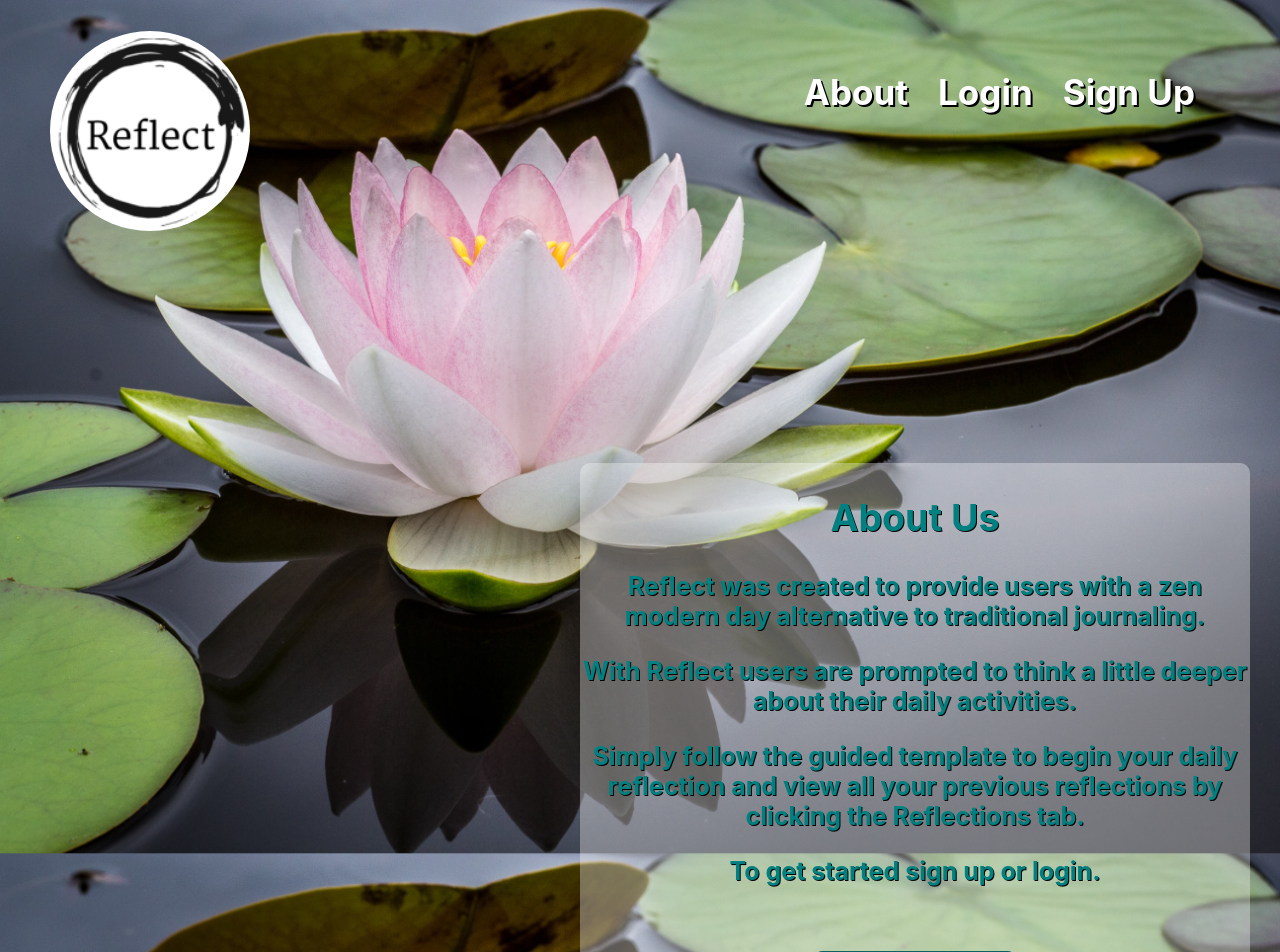
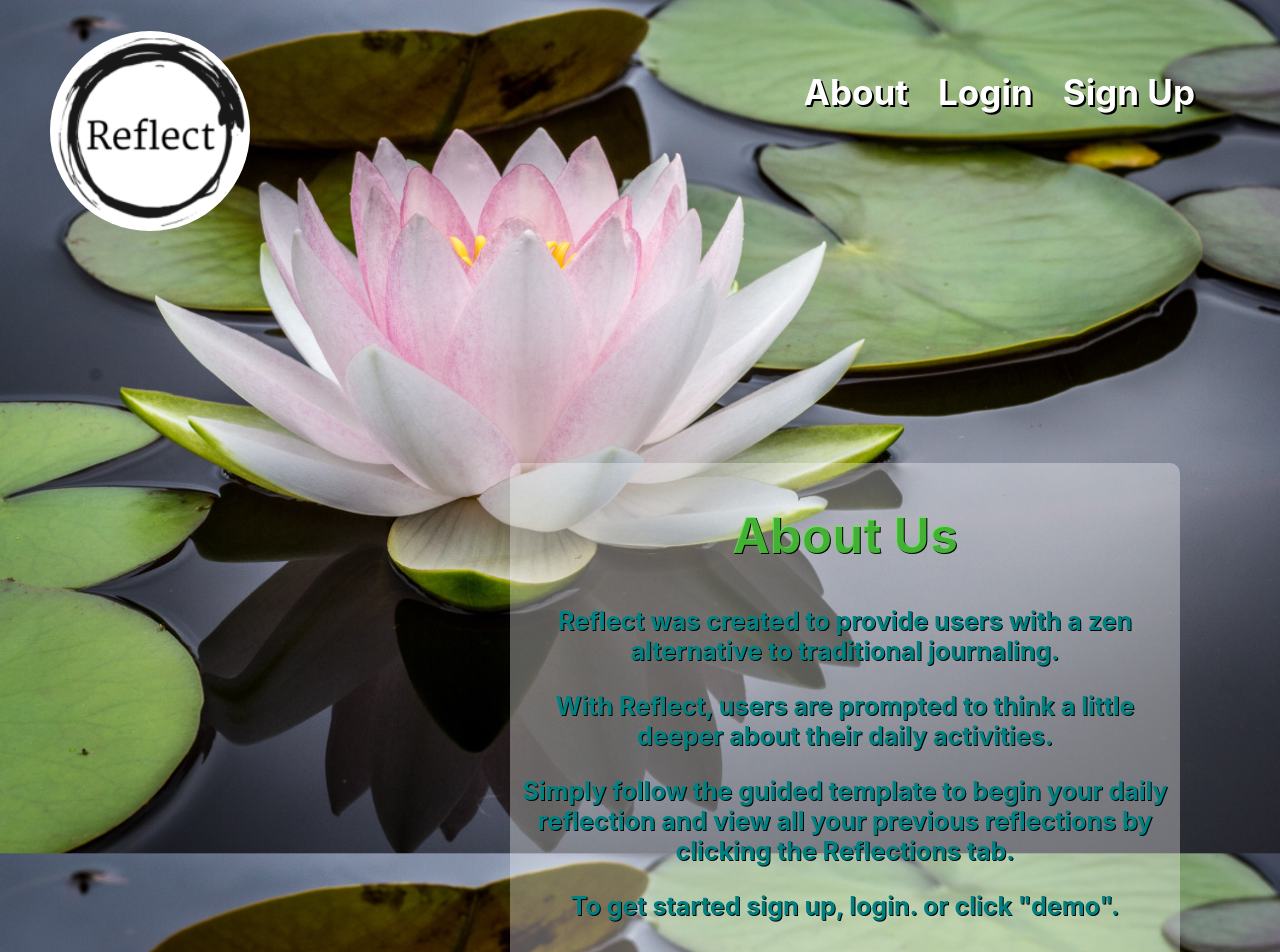
Before and after one commit to Esperac25/reflect-client, a React (Create React App) app: page /about in a window 1280 px wide. Shown: the top 952 px of the page. Built offline with nearby package versions, Linux system fonts and the light colour scheme; a web font is replaced by a local one.

Commit message:
finishing styling changes

```diff
--- a/src/Components/About/About.css
+++ b/src/Components/About/About.css
@@ -0,0 +1,28 @@
+.about-form{
+    border-radius: 10px;
+    background-color: rgba(255, 255, 255, 0.336);
+    font-weight: bold;
+    color: teal;
+    text-shadow: 1px 1px black;
+}
+
+.about-form h1{
+    color: rgba(90, 238, 70, 0.747);
+}
+
+@media all and (min-width: 700px){
+    .about-form{
+        float: right;
+        margin-top: 250px;
+        margin-right: 100px;
+        width: 670px;
+        height: 700px;
+        font-size: 25px;
+        margin-bottom: 50px;
+    }
+    .about-form h1{
+        color: rgba(90, 238, 70, 0.747);
+        font-size: 50px;
+    }
+
+}
--- a/src/Components/About/About.js
+++ b/src/Components/About/About.js
@@ -1,17 +1,21 @@
 import React, { Component } from 'react';
 import { Link } from 'react-router-dom';
+import Demo from '../Demo/Demo'
+import './About.css';
 
 export default class About extends Component{
     render(){
         return(
-            <article id='about' className='form'>
+            <article id='about' className='about-form'>
                 <h1>About Us</h1>
-                <p>Reflect was created to provide users with a zen modern day alternative to traditional journaling.</p>
-                <p>With Reflect users are prompted to think a little deeper about their daily activities.</p>
+                <p>Reflect was created to provide users with a zen alternative to traditional journaling.</p>
+                <p>With Reflect, users are prompted to think a little deeper about their daily activities.</p>
                 <p>Simply follow the guided template to begin your daily reflection and view all your previous reflections by clicking the Reflections tab.</p>
-                <p>To get started sign up or login.</p>
+                <p>To get started sign up, login. or click "demo".</p>
                 <br></br>
-                <Link to='/sign-up'><button type='submit'>Sign Up</button></Link>
+                <Demo history={this.props.history}/>
+                <br></br>
+                <Link to='/signup'><button type='submit'>Sign Up</button></Link>
                 <br></br>
                 <Link to='/login'><button type='submit'>Login</button></Link>
             </article>
--- a/src/Components/Add/Add.css
+++ b/src/Components/Add/Add.css
@@ -22,6 +22,10 @@ label {
 	line-height: 1em;
 }
 
+label {
+	color: teal;
+}
+
 
 .add-form {
 	border-radius: 10px;
@@ -31,14 +35,13 @@ label {
 	text-shadow: 2px 2px rgb(0, 0, 0);
 }
 .add-form h2{
-	color: rgb(14, 13, 13);
 	padding-top: 10px;
 	text-shadow: 1px 1px 1px 1px rgb(245, 241, 241);
 }
 .add-form p{
-    color: rgb(245, 245, 245);
+    color: black;
     font-size: 20px;
-    text-shadow: 1px 1px 1px 1px rgb(0, 0, 0);
+    text-shadow: 1px 1px white;
 }
 
 @media all and (min-width: 700px) {
--- a/src/Components/Add/Add.js
+++ b/src/Components/Add/Add.js
@@ -10,11 +10,12 @@ export default class Add extends Component{
     state = {
         error: null,
         newReflection: {},
+        image_url: '',
     };
 
     handleChange(e){
         this.setState({
-            newReflection: {...this.state.newReflection, [e.target.name]: e.target.value},
+            newReflection: {...this.state.newReflection, image_url: e.target.value , [e.target.name]: e.target.value},
         })
     }
     handleCancel = () => {
@@ -64,7 +65,7 @@ export default class Add extends Component{
                 <br></br>
                 <label htmlFor='image_url'>Add a picture:</label>
                 <br></br>
-                <input className='input' name='image_url' type='text' onChange={(e) => this.handleChange(e)}/>
+                <input className='input' name='image_url' value={this.state.image_url} type='text' onChange={(e) => this.handleChange(e)}/>
                 <br></br>
                 <br></br>
                 <label htmlFor='description'>Description:</label>
--- a/src/Components/Home/Home.css
+++ b/src/Components/Home/Home.css
@@ -2,7 +2,8 @@
     border-radius: 10px;
     background-color: rgba(255, 255, 255, 0.336);
     font-weight: bold;
-    color: black;
+    color: teal;
+    text-shadow: 1px 2px black;
     font-size: 20px;
 }
 h2{
@@ -18,11 +19,11 @@ h2{
         margin-top: 250px;
         margin-right: -100px;
         width: 670px;
-        height: 630px;
+        height: 670px;
         font-size: 25px;
         margin-bottom: 100px;
     }
     h2{
-        font-size: 40px;
+        font-size: 50px;
     }
 }
--- a/src/Components/LandingPage/LandingPage.css
+++ b/src/Components/LandingPage/LandingPage.css
@@ -10,7 +10,7 @@
     .quote{
         float: right;
         margin-top: 350px;
-        margin-right: 30px;
+        margin-right: 120px;
         width: 650px;
         height: 350px;
         font-size: 25px;
--- a/src/Components/Login/Login.css
+++ b/src/Components/Login/Login.css
@@ -9,13 +9,15 @@ input{
     border-radius: 7px;
     font-family: 'Delius';
 }
-
+.form h1{
+    color: rgba(90, 238, 70, 0.747);
+}
 @media all and (min-width: 700px){
     .form{
         float: right;
         margin-top: 250px;
-        margin-right: 30px;
-        width: 670px;
+        margin-right: 180px;
+        width: 500px;
         height: 630px;
         font-size: 25px;
         margin-bottom: 50px;
@@ -23,4 +25,7 @@ input{
     input{
         font-size: 15px;
     }
+    .form h1{
+        font-size: 50px;
+    }
 }
--- a/src/Components/Login/Login.js
+++ b/src/Components/Login/Login.js
@@ -2,7 +2,6 @@ import React, { Component } from 'react';
 import AuthAPIService from '../../services/auth-api-service';
 import Context from '../../Context';
 import TokenService from '../../services/token-service';
-import Demo from '../Demo/Demo'
 import './Login.css';
 
 export default class SignUp extends Component{
@@ -32,7 +31,7 @@ export default class SignUp extends Component{
         return(
             <form className='form' onSubmit={this.handleLogin}>
                 {this.state.error && <p className='error'>{this.state.error}</p>}
-                <Demo history={this.props.history}/>
+
                 <h1>Login</h1>
                 <label htmlFor='email'>Email: </label>
                 <br></br>
--- a/src/Components/Reflection/Reflection.css
+++ b/src/Components/Reflection/Reflection.css
@@ -28,9 +28,9 @@ li{
         margin-left: 450px;
     }
     .reflection img{
-        width: 900px;
-        height: 400px;
-        margin-left: 70px;
+        width: 70%;
+        height: 50%;
+        margin-left: 150px;
     }
     .reflection h2{
         font-size: 50px;
@@ -38,6 +38,16 @@ li{
     .reflection p {
         font-size: 27px;
         text-shadow: 1px 1px rgb(245, 238, 238);
+    }
+    .reflection h3{
+        font-size: 35px;
+        color: teal;
+        text-shadow: 1px 2px black;
+    }
+    .reflection h4{
+        font-size: 30px;
+        color: teal;
+        text-shadow: 1px 2px black;
     }
     .content{
         text-indent: 50px;
--- a/src/Components/Reflection/Reflection.js
+++ b/src/Components/Reflection/Reflection.js
@@ -22,10 +22,10 @@ export default class Reflection extends Component{
                         <span className='date'>
                             {moment(this.props.dateCreated).calendar()}
                         </span>
-                        <p>"{this.props.description}"</p>
+                        <h3>"{this.props.description}"</h3>
                         <section>
                             <div>
-                                <p>I am feeling:</p><p>"{this.props.feeling}"</p>
+                                <h4>"{this.props.feeling}"</h4>
                                 <p className='content'>{this.props.content}</p>
                             </div>
                             <Link to={`/edit/${this.props.id}`}>
--- a/src/Components/ReflectionList/ReflectionList.css
+++ b/src/Components/ReflectionList/ReflectionList.css
@@ -1,7 +1,6 @@
 .dash-h2{
     font-size: 30px;
     padding-top: 20px;
-    color: rgb(19, 97, 23);
 }
 
 .reflection-box{
@@ -15,7 +14,7 @@
 
 @media all and (min-width: 700px){
     .dash-h2{
-        font-size: 40px;
+        font-size: 50px;
     }
     .reflection-box{
         display: flex;
--- a/src/Components/ReflectionTile/ReflectionTile.css
+++ b/src/Components/ReflectionTile/ReflectionTile.css
@@ -30,7 +30,7 @@ img {
 @media all and (min-width: 700px) {
 	.tile {
 		width: 550px;
-		height: 430px;
+		height: 50%;
 		margin-right: 150px;
 	}
 	.tile h2 {
```
Also changed, not shown: 1 other file (tests, documents, lock files or other folders).
